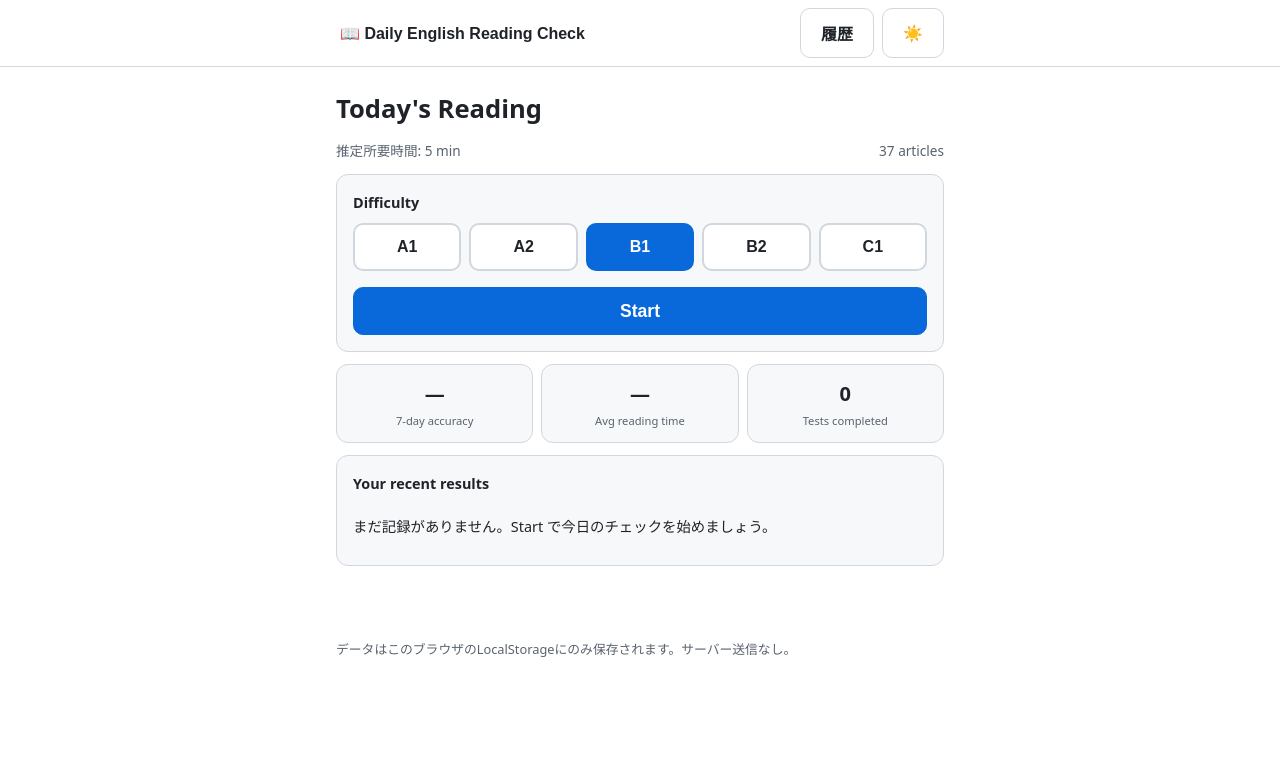
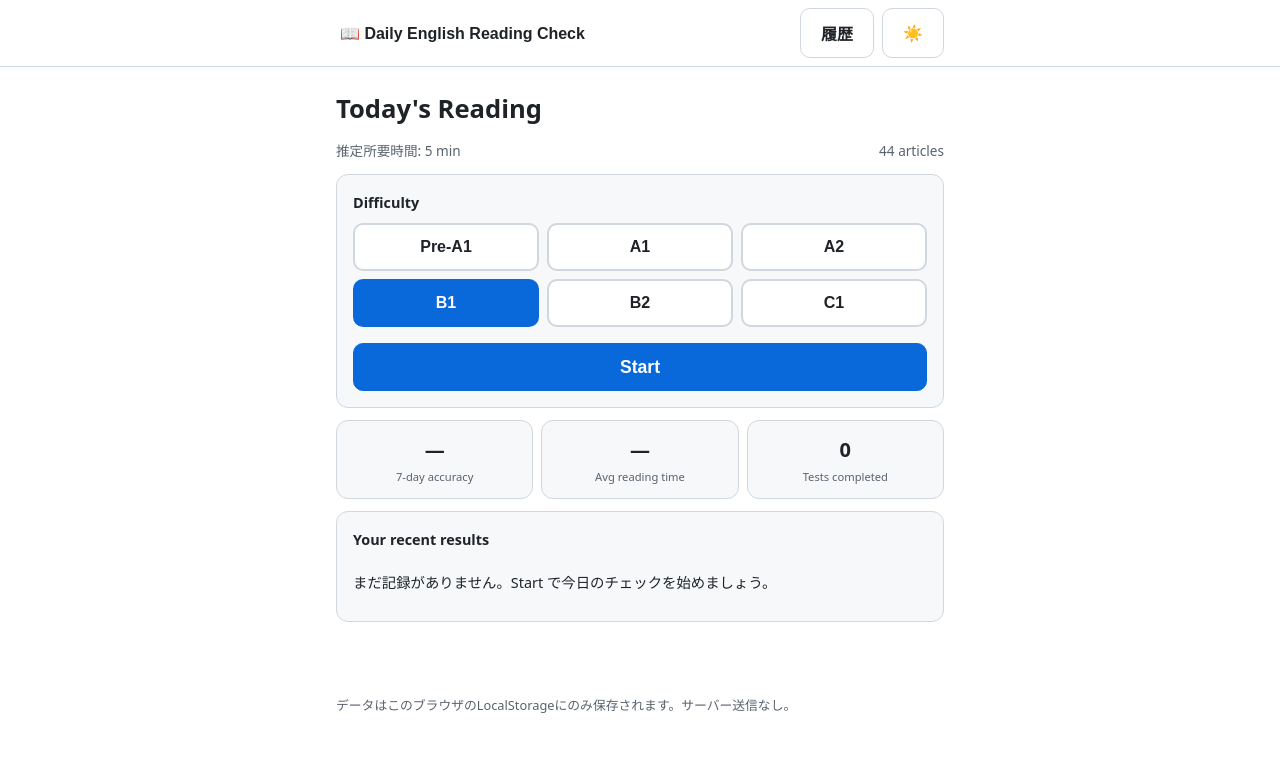
Before and after one commit to hogelog/english-reading-check, a website built with Vite: page index.html in a window 1280 px wide. Built offline with nearby package versions, Linux system fonts and the light colour scheme.

Commit message:
Add Pre-A1 level: 7 starter sets (~85 words)

```diff
--- a/index.html
+++ b/index.html
@@ -27,11 +27,12 @@
   <!-- Home -->
   <section id="view-home" class="view" aria-labelledby="home-title">
     <h1 id="home-title">Today's Reading</h1>
-    <p class="meta-row"><span>推定所要時間: 5 min</span><span id="home-count" class="muted"></span></p>
+    <p class="meta-row"><span id="est-time">推定所要時間: 5 min</span><span id="home-count" class="muted"></span></p>
 
     <div class="card" role="group" aria-labelledby="diff-label">
       <p id="diff-label" class="card-label">Difficulty</p>
       <div class="diff-row" role="radiogroup" aria-label="難易度を選択">
+        <button type="button" class="chip" data-diff="Pre-A1" role="radio" aria-checked="false">Pre-A1</button>
         <button type="button" class="chip" data-diff="A1" role="radio" aria-checked="false">A1</button>
         <button type="button" class="chip" data-diff="A2" role="radio" aria-checked="false">A2</button>
         <button type="button" class="chip" data-diff="B1" role="radio" aria-checked="false">B1</button>
--- /dev/null
+++ b/public/data/pre.json
@@ -0,0 +1,268 @@
+[
+  {
+    "id": "pre-001",
+    "difficulty": "Pre-A1",
+    "title": "My Cat",
+    "text": "I have a cat. Her name is Mimi. She is white. She is very small. She has big eyes. Her eyes are blue. She lives with me. She likes milk. She drinks milk every day. She likes fish too.\n\nShe eats fish with me. She sleeps on my bed. She sleeps near me. She plays with a ball. The ball is red. She runs fast. She jumps high. I like Mimi. Mimi likes me. We are good friends. We play every day. She is cute. I love her.",
+    "questions": [
+      {
+        "question": "What is the cat's name?",
+        "choices": ["Mimi", "Toto", "Pochi", "Kiki"],
+        "answer": 0,
+        "explanation": "本文に Her name is Mimi とあります。"
+      },
+      {
+        "question": "What color is Mimi?",
+        "choices": ["Black", "Brown", "White", "Gray"],
+        "answer": 2,
+        "explanation": "本文に She is white とあります。"
+      },
+      {
+        "question": "What color are her eyes?",
+        "choices": ["Blue", "Red", "Black", "Green"],
+        "answer": 0,
+        "explanation": "本文に Her eyes are blue とあります。"
+      },
+      {
+        "question": "What does Mimi drink?",
+        "choices": ["Juice", "Tea", "Water", "Milk"],
+        "answer": 3,
+        "explanation": "本文に She drinks milk とあります。"
+      },
+      {
+        "question": "What is red?",
+        "choices": ["The bed", "The ball", "The fish", "The cat"],
+        "answer": 1,
+        "explanation": "本文に The ball is red とあります。"
+      }
+    ]
+  },
+  {
+    "id": "pre-002",
+    "difficulty": "Pre-A1",
+    "title": "Red Apples",
+    "text": "I like apples. They are red. They are sweet. I eat one every day. My mother buys apples. She buys five apples. We put them in a box. The box is on the table.\n\nMy sister likes apples too. She eats two apples. My brother likes bananas. He does not like apples. Today is Sunday. We eat apples together. We drink water too. Apples are good. Apples are sweet. I love red apples. They make me happy. We eat fruit every morning.",
+    "questions": [
+      {
+        "question": "What color are the apples?",
+        "choices": ["Yellow", "Red", "Green", "Pink"],
+        "answer": 1,
+        "explanation": "本文に They are red とあります。"
+      },
+      {
+        "question": "How many apples does Mother buy?",
+        "choices": ["Five apples", "Two apples", "One apple", "Three apples"],
+        "answer": 0,
+        "explanation": "本文に She buys five apples とあります。"
+      },
+      {
+        "question": "Where is the box?",
+        "choices": ["On the chair", "On the bed", "Under the table", "On the table"],
+        "answer": 3,
+        "explanation": "本文に The box is on the table とあります。"
+      },
+      {
+        "question": "How many apples does Sister eat?",
+        "choices": ["One apple", "Two apples", "Five apples", "Four apples"],
+        "answer": 1,
+        "explanation": "本文に She eats two apples とあります。"
+      },
+      {
+        "question": "What does Brother like?",
+        "choices": ["Apples", "Oranges", "Bananas", "Grapes"],
+        "answer": 2,
+        "explanation": "本文に My brother likes bananas とあります。"
+      }
+    ]
+  },
+  {
+    "id": "pre-003",
+    "difficulty": "Pre-A1",
+    "title": "My School Bag",
+    "text": "I have a school bag. It is blue. It is new. I take it to school. It has two books. It has three pencils. It has one pen. It has a red box. The box is small.\n\nI put lunch in it. My lunch is rice. I love my bag. It is big and strong. My friend has a bag too. Her bag is pink. My bag is blue. We go to school. We walk together. We sing songs. School is fun. I like my bag.",
+    "questions": [
+      {
+        "question": "What color is my bag?",
+        "choices": ["Pink", "Red", "Blue", "Black"],
+        "answer": 2,
+        "explanation": "本文に It is blue とあります。"
+      },
+      {
+        "question": "How many books are in the bag?",
+        "choices": ["Two books", "Three books", "One book", "Four books"],
+        "answer": 0,
+        "explanation": "本文に It has two books とあります。"
+      },
+      {
+        "question": "How many pencils are in the bag?",
+        "choices": ["One pencil", "Two pencils", "Three pencils", "Five pencils"],
+        "answer": 2,
+        "explanation": "本文に It has three pencils とあります。"
+      },
+      {
+        "question": "What color is my friend's bag?",
+        "choices": ["Blue", "Pink", "Red", "Yellow"],
+        "answer": 1,
+        "explanation": "本文に Her bag is pink とあります。"
+      },
+      {
+        "question": "What is my lunch?",
+        "choices": ["Bread", "Fish", "Egg", "Rice"],
+        "answer": 3,
+        "explanation": "本文に My lunch is rice とあります。"
+      }
+    ]
+  },
+  {
+    "id": "pre-004",
+    "difficulty": "Pre-A1",
+    "title": "A Sunny Day",
+    "text": "Today is sunny. The sky is blue. The sun is big. I go to the park. I go with my dad. We walk to the park. Birds sing in the trees. Flowers are pink and yellow.\n\nWe sit on the grass. We drink cold water. I run in the park. I play with a ball. My dad smiles at me. We see a white dog. The dog runs fast. We eat ice cream. It is sweet and cold. I love sunny days. They make me happy.",
+    "questions": [
+      {
+        "question": "What color is the sky?",
+        "choices": ["Gray", "Blue", "Black", "White"],
+        "answer": 1,
+        "explanation": "本文に The sky is blue とあります。"
+      },
+      {
+        "question": "Who goes with me?",
+        "choices": ["My dad", "My mom", "My sister", "My teacher"],
+        "answer": 0,
+        "explanation": "本文に I go with my dad とあります。"
+      },
+      {
+        "question": "Where do we sit?",
+        "choices": ["On the chair", "On the grass", "On the bed", "On the bus"],
+        "answer": 1,
+        "explanation": "本文に We sit on the grass とあります。"
+      },
+      {
+        "question": "What color is the dog?",
+        "choices": ["Black", "Brown", "Yellow", "White"],
+        "answer": 3,
+        "explanation": "本文に We see a white dog とあります。"
+      },
+      {
+        "question": "What do we eat?",
+        "choices": ["Cake", "Bread", "Ice cream", "Rice"],
+        "answer": 2,
+        "explanation": "本文に We eat ice cream とあります。"
+      }
+    ]
+  },
+  {
+    "id": "pre-005",
+    "difficulty": "Pre-A1",
+    "title": "My Lunch",
+    "text": "It is twelve o'clock. I eat lunch. I eat with my mom. We sit at the table. I eat rice. I eat eggs. I eat carrots. Carrots are orange. Eggs are yellow and white. I drink hot soup. The soup is good.\n\nMy mom eats bread. She eats cheese. She drinks milk. I love lunch time. Lunch is yummy. We talk and smile. We wash our hands. We clean the table. The room is clean. I am happy. Mom is happy too.",
+    "questions": [
+      {
+        "question": "Who eats with me?",
+        "choices": ["My dad", "My mom", "My brother", "My dog"],
+        "answer": 1,
+        "explanation": "本文に I eat with my mom とあります。"
+      },
+      {
+        "question": "What color are carrots?",
+        "choices": ["Orange", "Red", "Green", "Pink"],
+        "answer": 0,
+        "explanation": "本文に Carrots are orange とあります。"
+      },
+      {
+        "question": "What do I drink?",
+        "choices": ["Cold juice", "Hot soup", "Sweet milk", "Black tea"],
+        "answer": 1,
+        "explanation": "本文に I drink hot soup とあります。"
+      },
+      {
+        "question": "What does Mom eat?",
+        "choices": ["Rice", "Bread", "Fish", "Apples"],
+        "answer": 1,
+        "explanation": "本文に My mom eats bread とあります。"
+      },
+      {
+        "question": "What does Mom drink?",
+        "choices": ["Water", "Juice", "Soup", "Milk"],
+        "answer": 3,
+        "explanation": "本文に She drinks milk とあります。"
+      }
+    ]
+  },
+  {
+    "id": "pre-006",
+    "difficulty": "Pre-A1",
+    "title": "Two Dogs",
+    "text": "I have two dogs. One dog is big. One dog is small. The big dog is black. The small dog is brown. Their names are Coco and Pipi. Coco is big. Pipi is small. They live with me.\n\nThey like bones. They eat bones every day. They drink water. They run in the garden. They play with me. Coco runs fast. Pipi walks slow. They sleep in a small house. The house is red. I wash them on Sunday. I love Coco and Pipi.",
+    "questions": [
+      {
+        "question": "How many dogs do I have?",
+        "choices": ["One dog", "Two dogs", "Three dogs", "Four dogs"],
+        "answer": 1,
+        "explanation": "本文に I have two dogs とあります。"
+      },
+      {
+        "question": "What color is the big dog?",
+        "choices": ["Black", "White", "Brown", "Yellow"],
+        "answer": 0,
+        "explanation": "本文に The big dog is black とあります。"
+      },
+      {
+        "question": "What color is the small dog?",
+        "choices": ["Black", "White", "Brown", "Pink"],
+        "answer": 2,
+        "explanation": "本文に The small dog is brown とあります。"
+      },
+      {
+        "question": "What do the dogs like?",
+        "choices": ["Fish", "Rice", "Bones", "Apples"],
+        "answer": 2,
+        "explanation": "本文に They like bones とあります。"
+      },
+      {
+        "question": "What color is their house?",
+        "choices": ["Blue", "Green", "Yellow", "Red"],
+        "answer": 3,
+        "explanation": "本文に The house is red とあります。"
+      }
+    ]
+  },
+  {
+    "id": "pre-007",
+    "difficulty": "Pre-A1",
+    "title": "Happy Birthday",
+    "text": "Today is my birthday. I am seven years old. My family sings a song. Happy birthday to me. I have a big cake. The cake is pink. It has six red candles. I blow the candles. We clap our hands.\n\nI open my gifts. One gift is a book. One gift is a blue pen. My dad gives me a ball. The ball is green. We eat cake together. The cake is sweet. I drink apple juice. My friends smile. I smile too. I am very happy.",
+    "questions": [
+      {
+        "question": "How old am I?",
+        "choices": ["Six years old", "Seven years old", "Eight years old", "Five years old"],
+        "answer": 1,
+        "explanation": "本文に I am seven years old とあります。"
+      },
+      {
+        "question": "What color is the cake?",
+        "choices": ["Pink", "Blue", "Green", "Yellow"],
+        "answer": 0,
+        "explanation": "本文に The cake is pink とあります。"
+      },
+      {
+        "question": "How many candles are on the cake?",
+        "choices": ["Five candles", "Seven candles", "Six candles", "Three candles"],
+        "answer": 2,
+        "explanation": "本文に It has six red candles とあります。"
+      },
+      {
+        "question": "What does Dad give me?",
+        "choices": ["A book", "A pen", "A cake", "A ball"],
+        "answer": 3,
+        "explanation": "本文に My dad gives me a ball とあります。"
+      },
+      {
+        "question": "What do I drink?",
+        "choices": ["Apple juice", "Orange tea", "Cold milk", "Hot soup"],
+        "answer": 0,
+        "explanation": "本文に I drink apple juice とあります。"
+      }
+    ]
+  }
+]
--- a/src/main.js
+++ b/src/main.js
@@ -48,7 +48,7 @@ async function copyText(text) {
 }
 
 async function loadArticles() {
-  const levels = ["a1", "a2", "b1", "b2", "c1"];
+  const levels = ["pre", "a1", "a2", "b1", "b2", "c1"];
   const parts = await Promise.all(
     levels.map(async (level) => {
       const res = await fetch(`./data/${level}.json?v=${__DATA_VERSION__}`);
@@ -148,6 +148,7 @@ function renderHome() {
     chip.setAttribute("aria-checked", String(active));
   });
   $("home-count").textContent = `${ALL_ARTICLES.length} articles`;
+  $("est-time").textContent = `推定所要時間: ${state.difficulty === "Pre-A1" || state.difficulty === "A1" ? 3 : 5} min`;
   const last7 = history.slice(-7);
   const stats7 = computeStats(last7);
   $("stat-acc").textContent = last7.length ? `${Math.round(stats7.avgAccuracy)}%` : "—";
--- a/src/storage.js
+++ b/src/storage.js
@@ -38,7 +38,7 @@ export function clearHistory() {
 
 export function loadDifficulty() {
   const v = localStorage.getItem(DIFFICULTY_KEY);
-  return ["A1", "A2", "B1", "B2", "C1"].includes(v) ? v : "B1";
+  return ["Pre-A1", "A1", "A2", "B1", "B2", "C1"].includes(v) ? v : "B1";
 }
 
 export function saveDifficulty(level) {
--- a/src/styles.css
+++ b/src/styles.css
@@ -141,9 +141,9 @@ main {
   position: sticky;
   bottom: 16px;
 }
-.diff-row { display: flex; gap: 8px; margin-bottom: 4px; }
+.diff-row { display: flex; gap: 8px; margin-bottom: 4px; flex-wrap: wrap; }
 .chip {
-  flex: 1;
+  flex: 1 1 28%;
   min-height: var(--tap);
   border-radius: 10px;
   border: 2px solid var(--border);
```
Also changed, not shown: scripts/validate-data.js (+4 -4 lines), tests/articles.test.js (+4 -4 lines), README.md.
